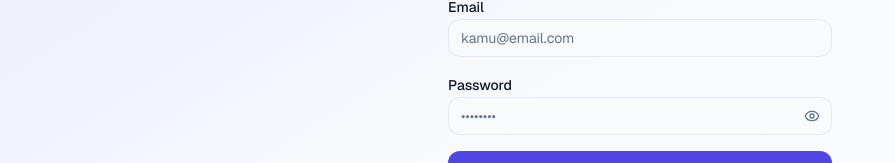
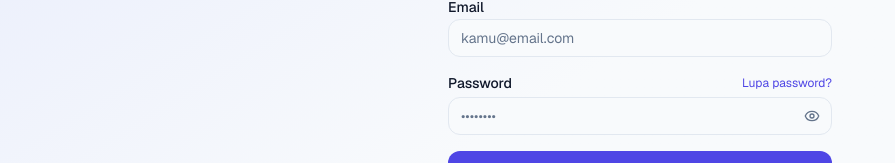
Before and after one commit to suryaajis/money-flow, a Next.js app in the folder apps/web/: page /login in a window 1280 px wide. Shown: the part 359-522 px from the top of the page, without its empty margins (0-895 px from the left). Built offline with nearby package versions, Linux system fonts and the light colour scheme; no server answers.

Commit message:
feat(web): add "Lupa password?" link on login page

```diff
--- a/apps/web/app/(auth)/login/page.tsx
+++ b/apps/web/app/(auth)/login/page.tsx
@@ -62,7 +62,12 @@ export default function LoginPage() {
         </div>
 
         <div className="space-y-1">
-          <label className="text-sm font-medium">Password</label>
+          <div className="flex items-center justify-between">
+            <label className="text-sm font-medium">Password</label>
+            <Link href="/forgot-password" className="text-xs text-primary hover:underline">
+              Lupa password?
+            </Link>
+          </div>
           <div className="relative">
             <input
               type={showPassword ? "text" : "password"}
```
